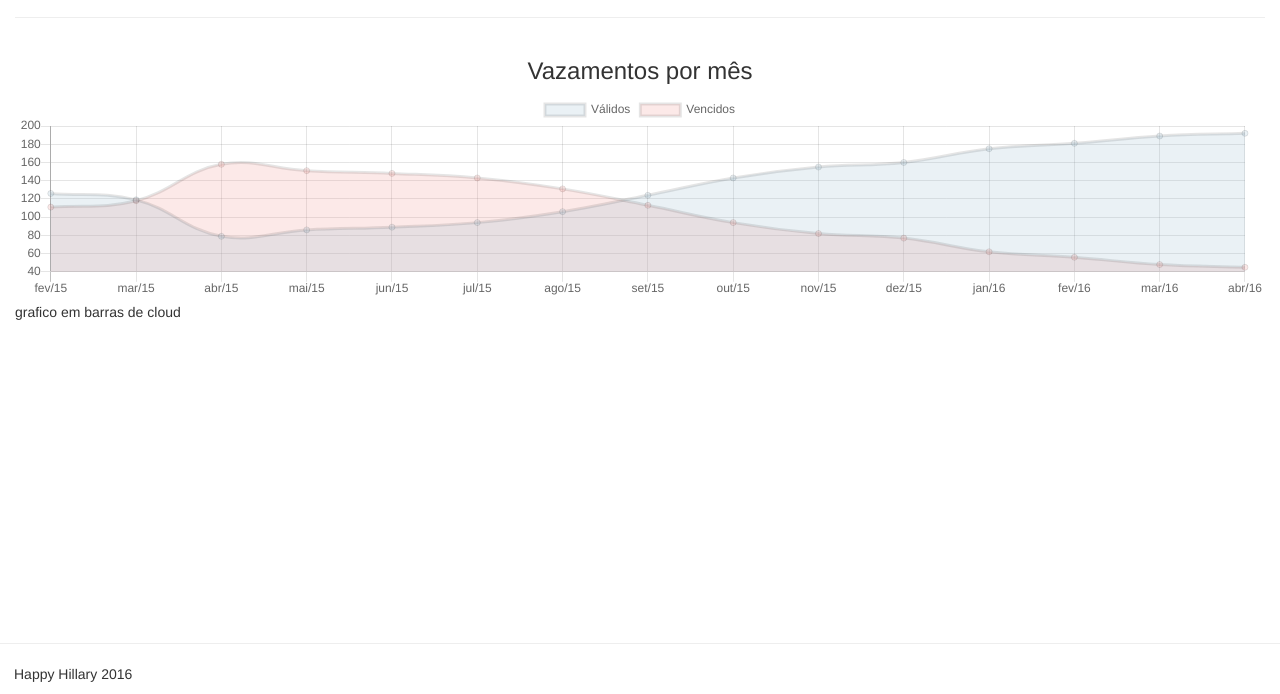
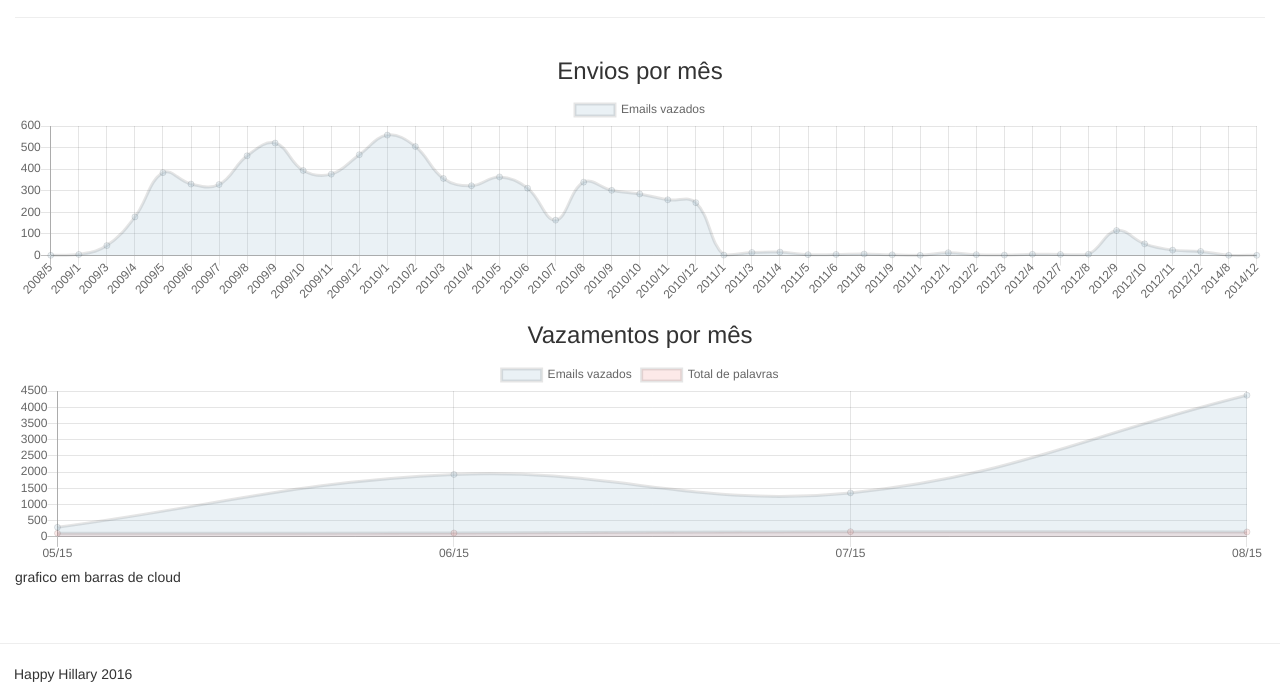
Before and after one commit to lnncrs/HappyHillary, a website: page report/index.html in a window 1280 px wide. Shown: the part 106-800 px from the top of the page. Drawn offline with nearby package versions, Linux system fonts and the light colour scheme.

Commit message:
arquivos de dados js separados

```diff
--- /dev/null
+++ b/report/data/dataLine01.js
@@ -0,0 +1,68 @@
+var dataLine01 = {
+    labels: [
+
+        "2008/5", "2009/1", "2009/3", "2009/4", "2009/5", "2009/6", "2009/7", "2009/8", "2009/9", "2009/10", "2009/11", "2009/12", "2010/1", "2010/2", "2010/3", "2010/4", "2010/5", "2010/6", "2010/7", "2010/8", "2010/9", "2010/10", "2010/11", "2010/12", "2011/1", "2011/3", "2011/4", "2011/5", "2011/6", "2011/8", "2011/9", "2011/1", "2012/1", "2012/2", "2012/3", "2012/4", "2012/7", "2012/8", "2012/9", "2012/10", "2012/11", "2012/12", "2014/8", "2014/12"
+
+    ],
+    datasets: [
+        {
+            label: "Emails vazados",
+            pointStyle: "circle",
+            pointRadius: 3,
+            pointHoverRadius: 5,
+            //lineTension: 0,
+            backgroundColor: "rgba(151,187,205,0.2)",
+            //borderColor: "rgba(151,187,205,1)",
+            //pointBackgroundColor: "rgba(151,187,205,1)",
+            //pointBorderColor: "#fff",
+            data: [
+
+1
+, 5
+, 46
+, 179
+, 384
+, 331
+, 329
+, 462
+, 521
+, 394
+, 377
+, 467
+, 558
+, 505
+, 357
+, 323
+, 364
+, 312
+, 164
+, 340
+, 302
+, 285
+, 258
+, 245
+, 2
+, 14
+, 16
+, 4
+, 5
+, 7
+, 3
+, 1
+, 13
+, 4
+, 2
+, 6
+, 5
+, 6
+, 116
+, 54
+, 25
+, 19
+, 1
+, 1
+
+            ]
+        }
+    ]
+};
--- /dev/null
+++ b/report/data/dataLine02.js
@@ -0,0 +1,31 @@
+var dataLine02 = {
+    labels: [
+        "05/15", "06/15", "07/15", "08/15"
+    ],
+    datasets: [
+        {
+            label: "Emails vazados",
+            pointStyle: "circle",
+            pointRadius: 3,
+            pointHoverRadius: 5,
+            //lineTension: 0,
+            backgroundColor: "rgba(151,187,205,0.2)",
+            //borderColor: "rgba(151,187,205,1)",
+            //pointBackgroundColor: "rgba(151,187,205,1)",
+            //pointBorderColor: "#fff",
+            data: [296, 1925, 1356, 4368]
+        },
+        {
+            label: "Total de palavras",
+            pointStyle: "circle",
+            pointRadius: 3,
+            pointHoverRadius: 5,
+            //lineTension: 0,
+            backgroundColor: "rgba(238,143,139,0.2)",
+            //borderColor: "rgba(238,143,139,1)",
+            //pointBackgroundColor: "rgba(238,143,139,1)",
+            //pointBorderColor: "#fff",
+            data: [111, 118, 158, 151]
+        }
+    ]
+};
--- a/report/index.html
+++ b/report/index.html
@@ -49,8 +49,15 @@
 
         <div class="row">
             <div class="col-md-12">
+                <h3 class="text-center">Envios por mês</h3>
+                <canvas id="ChartLine01" height="50"></canvas>
+            </div>
+        </div>
+
+        <div class="row">
+            <div class="col-md-12">
                 <h3 class="text-center">Vazamentos por mês</h3>
-                <canvas id="ChartLine01" height="50"></canvas>
+                <canvas id="ChartLine02" height="50"></canvas>
             </div>
         </div>
 
@@ -95,37 +102,13 @@
             return 'rgba(' + randomColorFactor() + ',' + randomColorFactor() + ',' + randomColorFactor() + ',.7)';
         };
 
-        var dataLine01 = {
-            labels: [
-                "fev/15", "mar/15", "abr/15", "mai/15", "jun/15", "jul/15", "ago/15", "set/15", "out/15", "nov/15", "dez/15", "jan/16", "fev/16", "mar/16", "abr/16"
-            ],
-            datasets: [
-                {
-                    label: "Válidos",
-                    pointStyle: "circle",
-                    pointRadius: 3,
-                    pointHoverRadius: 5,
-                    //lineTension: 0,
-                    backgroundColor: "rgba(151,187,205,0.2)",
-                    //borderColor: "rgba(151,187,205,1)",
-                    //pointBackgroundColor: "rgba(151,187,205,1)",
-                    //pointBorderColor: "#fff",
-                    data: [126, 119, 79, 86, 89, 94, 106, 124, 143, 155, 160, 175, 181, 189, 192]
-                },
-                {
-                    label: "Vencidos",
-                    pointStyle: "circle",
-                    pointRadius: 3,
-                    pointHoverRadius: 5,
-                    //lineTension: 0,
-                    backgroundColor: "rgba(238,143,139,0.2)",
-                    //borderColor: "rgba(238,143,139,1)",
-                    //pointBackgroundColor: "rgba(238,143,139,1)",
-                    //pointBorderColor: "#fff",
-                    data: [111, 118, 158, 151, 148, 143, 131, 113, 94, 82, 77, 62, 56, 48, 45]
-                }
-            ]
-        };
+    </script>
+
+    <script src="data/dataLine01.js"></script>
+
+    <script src="data/dataLine02.js"></script>
+
+    <script type="text/javascript">
 
         window.onload = function () {
 
@@ -147,6 +130,21 @@
                 }*/
             });
 
+            var ctx2 = document.getElementById("ChartLine02").getContext("2d");
+            window.myLineChart = new Chart(ctx2, {
+                type: 'line',
+                data: dataLine02/*,
+                options: {
+                    legend: {
+                        position: 'top',
+                    },
+                    title: {
+                        display: true,
+                        text: 'Chart.js Bar Chart'
+                    }
+                }*/
+            });
+
         };
 
     </script>
```
